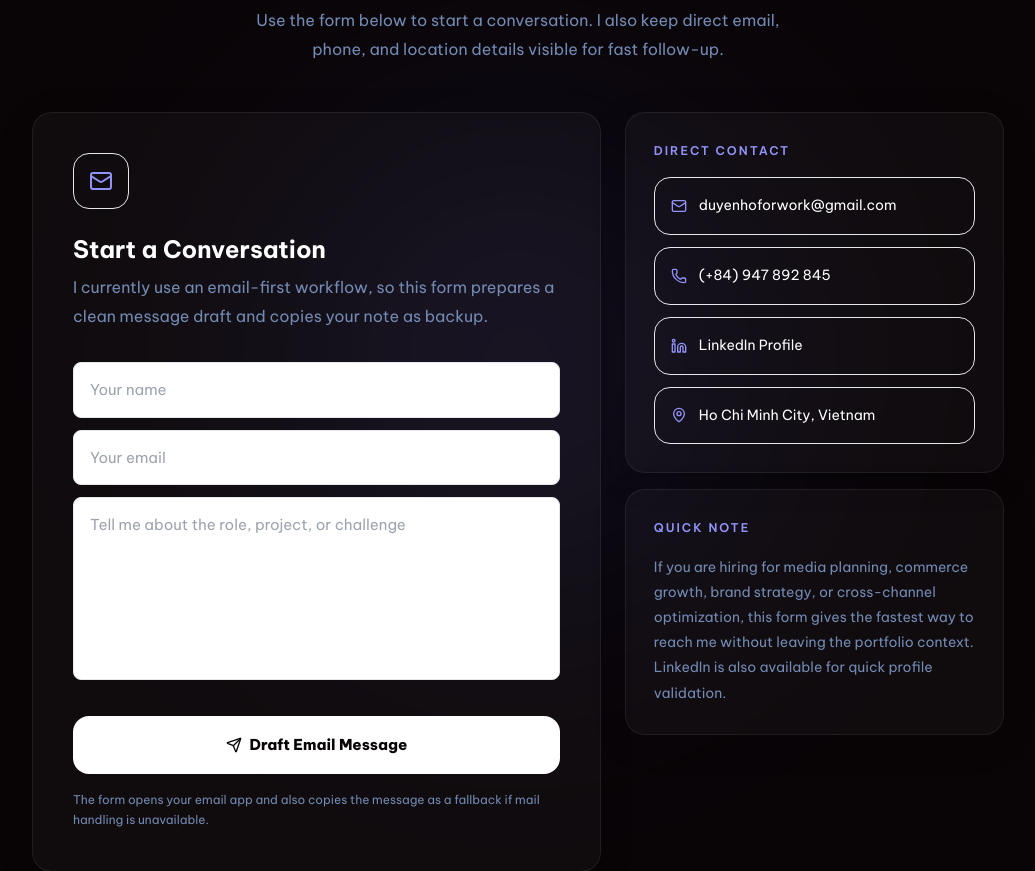
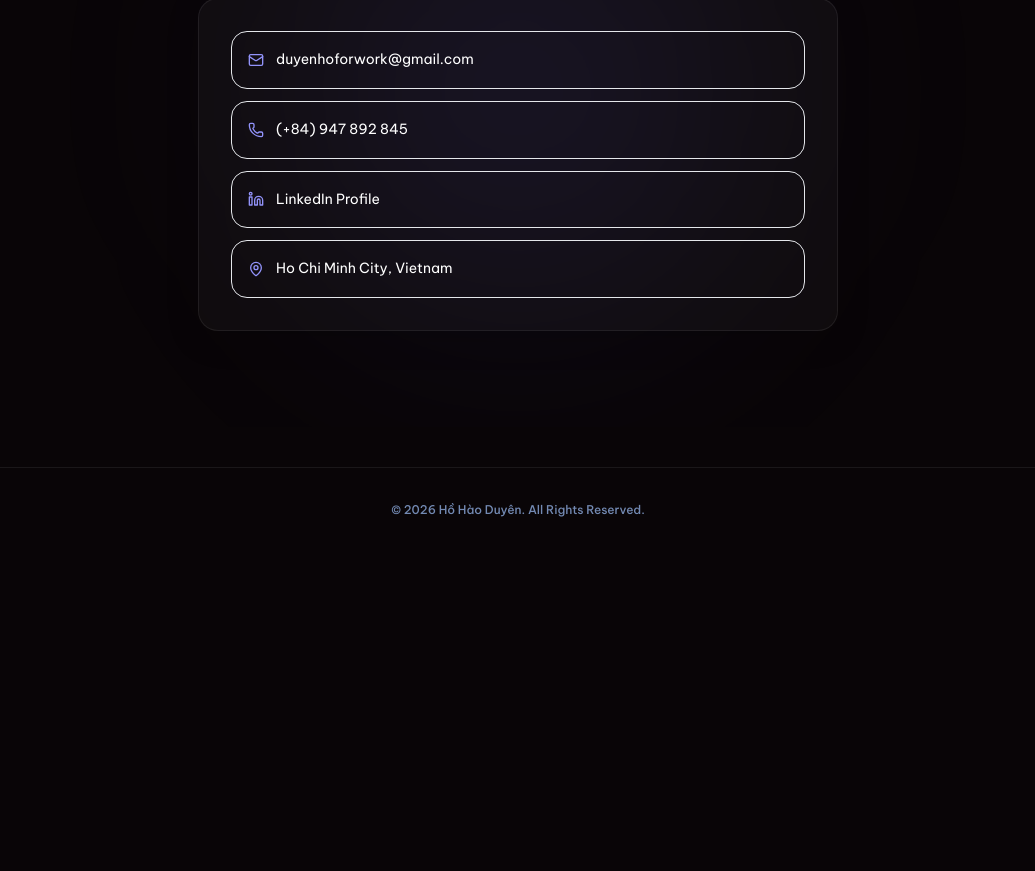
Before and after one commit to Kohnnn/dindinwebsite, a Next.js app: page / in a window 1280 px wide. Shown: the part 6745-7616 px from the top of the page, without its empty margins (122-1157 px from the left). After the commit the page ends 7298 px from the top, so only its background shows below. Built offline with nearby package versions, Linux system fonts and the light colour scheme.

Commit message:
feat: add Media Master 2023 project page and implement Contact section component

```diff
--- a/src/app/awards/media-master-2023/page.tsx
+++ b/src/app/awards/media-master-2023/page.tsx
@@ -94,12 +94,12 @@ export default function MediaMasterPage() {
                         className="object-contain p-3"
                     />
                 </div>
-                <div className="relative aspect-[4/3] rounded-2xl overflow-hidden">
+                <div className="relative aspect-[4/3] rounded-2xl overflow-hidden bg-bg3">
                     <Image
                         src="/GroupM_MediaMaster_Groupphoto.jpeg"
                         alt="Media Master Group Photo"
                         fill
-                        className="object-cover"
+                        className="object-contain p-3"
                     />
                 </div>
             </motion.div>
--- a/src/components/Contact.tsx
+++ b/src/components/Contact.tsx
@@ -1,7 +1,4 @@
-"use client";
-
-import { FormEvent, useState } from "react";
-import { Linkedin, Mail, MapPin, Phone, Send } from "lucide-react";
+import { Linkedin, Mail, MapPin, Phone } from "lucide-react";
 
 import { DATA } from "@/data/resume";
 
@@ -9,113 +6,33 @@ import { OrbBackground } from "./ui/orb-background";
 import { ScrollReveal } from "./ui/scroll-reveal";
 
 export default function Contact() {
-    const [form, setForm] = useState({
-        name: "",
-        email: "",
-        message: "",
-    });
-    const [status, setStatus] = useState<string>("");
-
-    const handleSubmit = async (event: FormEvent<HTMLFormElement>) => {
-        event.preventDefault();
-
-        const trimmedMessage = form.message.trim();
-        const trimmedName = form.name.trim();
-        const trimmedEmail = form.email.trim();
-
-        if (!trimmedName || !trimmedEmail || !trimmedMessage) {
-            setStatus("Please complete all three fields before sending.");
-            return;
-        }
-
-        const subject = encodeURIComponent(`Portfolio enquiry from ${trimmedName}`);
-        const bodyText = `Name: ${trimmedName}\nEmail: ${trimmedEmail}\n\nMessage:\n${trimmedMessage}`;
-        const body = encodeURIComponent(bodyText);
-
-        try {
-            if (navigator.clipboard?.writeText) {
-                await navigator.clipboard.writeText(bodyText);
-            }
-        } catch {
-            // Ignore clipboard errors and continue with the mailto fallback.
-        }
-
-        setStatus("Your message draft is ready. If your email app does not open, paste the copied message into an email to duyenhoforwork@gmail.com.");
-        window.location.href = `mailto:${DATA.contact.email}?subject=${subject}&body=${body}`;
-    };
-
     return (
         <section id="contact" className="section py-16 md:py-24 px-6 md:px-16 max-w-[1100px] mx-auto relative overflow-hidden">
-            <OrbBackground size={800} color="rgba(101,101,253,0.12)" className="top-1/2 left-1/2 -translate-x-1/2 -translate-y-1/2" />
+            <OrbBackground size={700} color="rgba(101,101,253,0.12)" className="top-1/2 left-1/2 -translate-x-1/2 -translate-y-1/2" />
 
             <ScrollReveal className="relative z-10">
                 <div className="text-center max-w-[760px] mx-auto mb-12">
-                    <h2 className="text-[52px] md:text-[64px] font-black text-white tracking-[-2px] leading-[1.05] mb-6">
-                        Let&apos;s Build <em className="italic font-light text-gradient">Something Great.</em>
+                    <div className="inline-flex items-center gap-2.5 text-[11px] font-bold text-purple-lt tracking-[2px] uppercase mb-4 before:content-[''] before:block before:w-6 before:h-0.5 before:bg-purple before:rounded-sm">
+                        Contact
+                    </div>
+                    <h2 className="text-[42px] md:text-[56px] font-black text-white tracking-[-2px] leading-[1.05]">
+                        Direct <em className="italic font-light text-gradient">Contact.</em>
                     </h2>
-                    <p className="text-[16px] text-slate max-w-[560px] mx-auto leading-[1.8]">
-                        Use the form below to start a conversation. I also keep direct email, phone, and location details visible for fast follow-up.
-                    </p>
                 </div>
 
-                <div className="grid grid-cols-1 lg:grid-cols-[1.2fr_0.8fr] gap-6 items-stretch">
-                    <div className="bg-[rgba(255,255,255,0.03)] border border-border rounded-[20px] p-8 md:p-10 shadow-[0_8px_32px_rgba(0,0,0,0.2)]">
-                        <div className="w-14 h-14 rounded-2xl bg-purple/15 border border-purple/20 flex items-center justify-center mb-6 mx-auto lg:mx-0">
-                            <Mail className="w-6 h-6 text-purple-lt" />
-                        </div>
-                        <h3 className="text-2xl font-bold text-white mb-2 text-center lg:text-left">Start a Conversation</h3>
-                        <p className="text-slate mb-8 text-center lg:text-left leading-[1.8]">
-                            I currently use an email-first workflow, so this form prepares a clean message draft and copies your note as backup.
-                        </p>
-
-                        <form className="flex flex-col gap-3" onSubmit={handleSubmit}>
-                            <input
-                                type="text"
-                                placeholder="Your name"
-                                value={form.name}
-                                onChange={(event) => setForm((current) => ({ ...current, name: event.target.value }))}
-                                className="input-shell w-full border border-border/40 bg-bg3/80 px-4 py-3.5 text-[15px] text-white placeholder:text-slate/70 outline-none transition-colors focus:border-purple/40"
-                            />
-                            <input
-                                type="email"
-                                placeholder="Your email"
-                                value={form.email}
-                                onChange={(event) => setForm((current) => ({ ...current, email: event.target.value }))}
-                                className="input-shell w-full border border-border/40 bg-bg3/80 px-4 py-3.5 text-[15px] text-white placeholder:text-slate/70 outline-none transition-colors focus:border-purple/40"
-                            />
-                            <textarea
-                                placeholder="Tell me about the role, project, or challenge"
-                                value={form.message}
-                                onChange={(event) => setForm((current) => ({ ...current, message: event.target.value }))}
-                                rows={6}
-                                className="input-shell w-full resize-none border border-border/40 bg-bg3/80 px-4 py-3.5 text-[15px] text-white placeholder:text-slate/70 outline-none transition-colors focus:border-purple/40"
-                            />
-
-                            <button
-                                type="submit"
-                                className="mt-6 inline-flex w-full items-center justify-center gap-2 rounded-[16px] bg-white px-6 py-4 text-[15px] font-extrabold text-bg transition-all duration-300 hover:bg-slate hover:shadow-[0_8px_30px_rgba(255,255,255,0.2)]"
+                <div className="max-w-[640px] mx-auto bg-[rgba(255,255,255,0.03)] border border-border rounded-[20px] p-6 md:p-8 shadow-[0_8px_32px_rgba(0,0,0,0.18)]">
+                    <div className="space-y-3">
+                        <a
+                            href={`mailto:${DATA.contact.email}`}
+                            className="flex items-center gap-3 rounded-[16px] border border-border/40 bg-bg3/70 px-4 py-4 text-[14px] text-white transition-colors hover:border-purple/30"
                         >
-                                <Send className="w-4 h-4" />
-                                Draft Email Message
-                            </button>
-                        </form>
-
-                        <p className="mt-4 text-[12px] text-slate leading-[1.7]" aria-live="polite">
-                            {status || "The form opens your email app and also copies the message as a fallback if mail handling is unavailable."}
-                        </p>
-                    </div>
-
-                    <div className="flex flex-col gap-4">
-                        <div className="bg-[rgba(255,255,255,0.03)] border border-border rounded-[20px] p-7 shadow-[0_8px_32px_rgba(0,0,0,0.18)]">
-                            <div className="text-[12px] uppercase tracking-[2px] text-purple-lt font-semibold mb-4">
-                                Direct Contact
-                            </div>
-                            <div className="space-y-3">
-                                <a href={`mailto:${DATA.contact.email}`} className="flex items-center gap-3 rounded-2xl border border-border/40 bg-bg3/70 px-4 py-4 text-[14px] text-white transition-colors hover:border-purple/30">
                             <Mail className="w-4 h-4 text-purple-lt" />
                             {DATA.contact.email}
                         </a>
-                                <a href={`tel:${DATA.contact.phone.replace(/[^\d+]/g, "")}`} className="flex items-center gap-3 rounded-2xl border border-border/40 bg-bg3/70 px-4 py-4 text-[14px] text-white transition-colors hover:border-purple/30">
+                        <a
+                            href={`tel:${DATA.contact.phone.replace(/[^\d+]/g, "")}`}
+                            className="flex items-center gap-3 rounded-[16px] border border-border/40 bg-bg3/70 px-4 py-4 text-[14px] text-white transition-colors hover:border-purple/30"
+                        >
                             <Phone className="w-4 h-4 text-purple-lt" />
                             {DATA.contact.phone}
                         </a>
@@ -123,25 +40,14 @@ export default function Contact() {
                             href="https://www.linkedin.com/in/duyen-ho-0640b11a1/"
                             target="_blank"
                             rel="noreferrer"
-                                    className="flex items-center gap-3 rounded-2xl border border-border/40 bg-bg3/70 px-4 py-4 text-[14px] text-white transition-colors hover:border-purple/30"
+                            className="flex items-center gap-3 rounded-[16px] border border-border/40 bg-bg3/70 px-4 py-4 text-[14px] text-white transition-colors hover:border-purple/30"
                         >
                             <Linkedin className="w-4 h-4 text-purple-lt" />
                             LinkedIn Profile
                         </a>
-                                <div className="flex items-center gap-3 rounded-2xl border border-border/40 bg-bg3/70 px-4 py-4 text-[14px] text-white">
+                        <div className="flex items-center gap-3 rounded-[16px] border border-border/40 bg-bg3/70 px-4 py-4 text-[14px] text-white">
                             <MapPin className="w-4 h-4 text-purple-lt" />
                             Ho Chi Minh City, Vietnam
-                                </div>
-                            </div>
-                        </div>
-
-                        <div className="bg-[rgba(255,255,255,0.03)] border border-border rounded-[20px] p-7 shadow-[0_8px_32px_rgba(0,0,0,0.18)]">
-                            <div className="text-[12px] uppercase tracking-[2px] text-purple-lt font-semibold mb-4">
-                                Quick Note
-                            </div>
-                            <p className="text-[14px] text-slate leading-[1.8]">
-                                If you are hiring for media planning, commerce growth, brand strategy, or cross-channel optimization, this form gives the fastest way to reach me without leaving the portfolio context. LinkedIn is also available for quick profile validation.
-                            </p>
                         </div>
                     </div>
                 </div>
```
Lines whose indentation alone changed are shown as unchanged.
